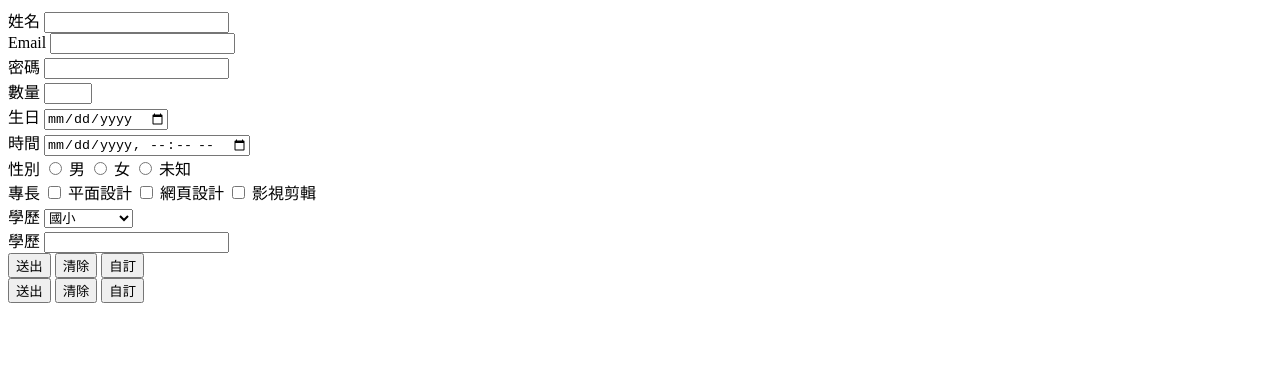
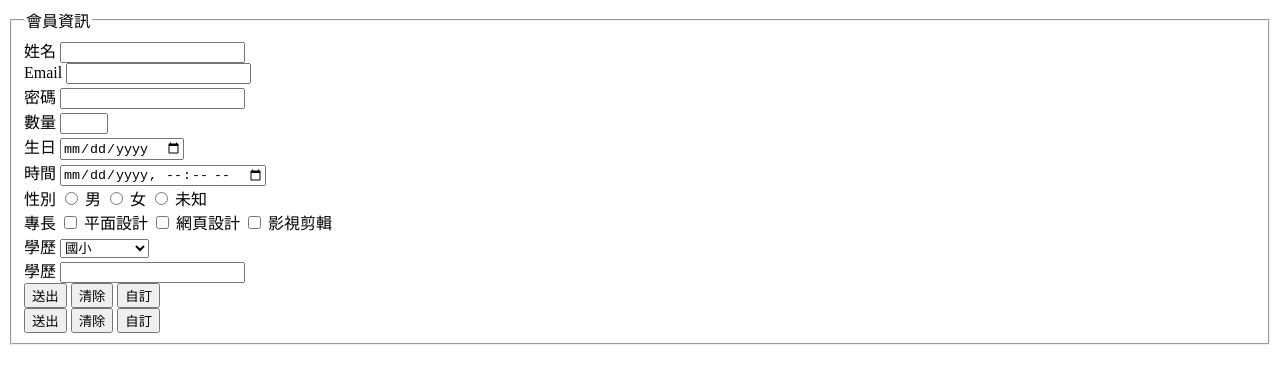
Before and after one commit to a19860101/RWD-12345-20220726, a plain HTML site: page form.html in a window 1280 px wide. Drawn offline with Linux system fonts and the light colour scheme.

Commit message:
20220726

```diff
--- a/form.html
+++ b/form.html
@@ -8,6 +8,8 @@
 </head>
 <body>
     <form action="">
+        <fieldset>
+            <legend>會員資訊</legend>
             <label for="name">姓名</label>
             <input type="text" id="name">
             <br>
@@ -74,6 +76,7 @@
             <button type="submit">送出</button>
             <button type="reset">清除</button>
             <button type="button">自訂</button>
+        </fieldset>
     </form>
 </body>
 </html>
```
Lines whose indentation alone changed are shown as unchanged.
